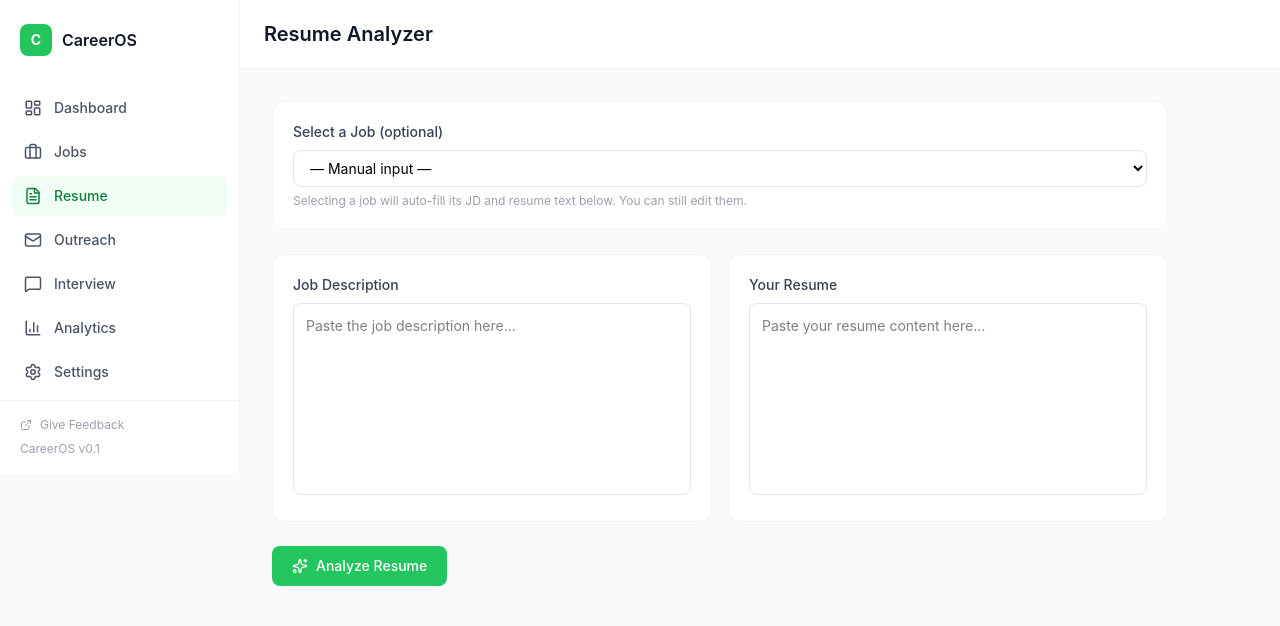
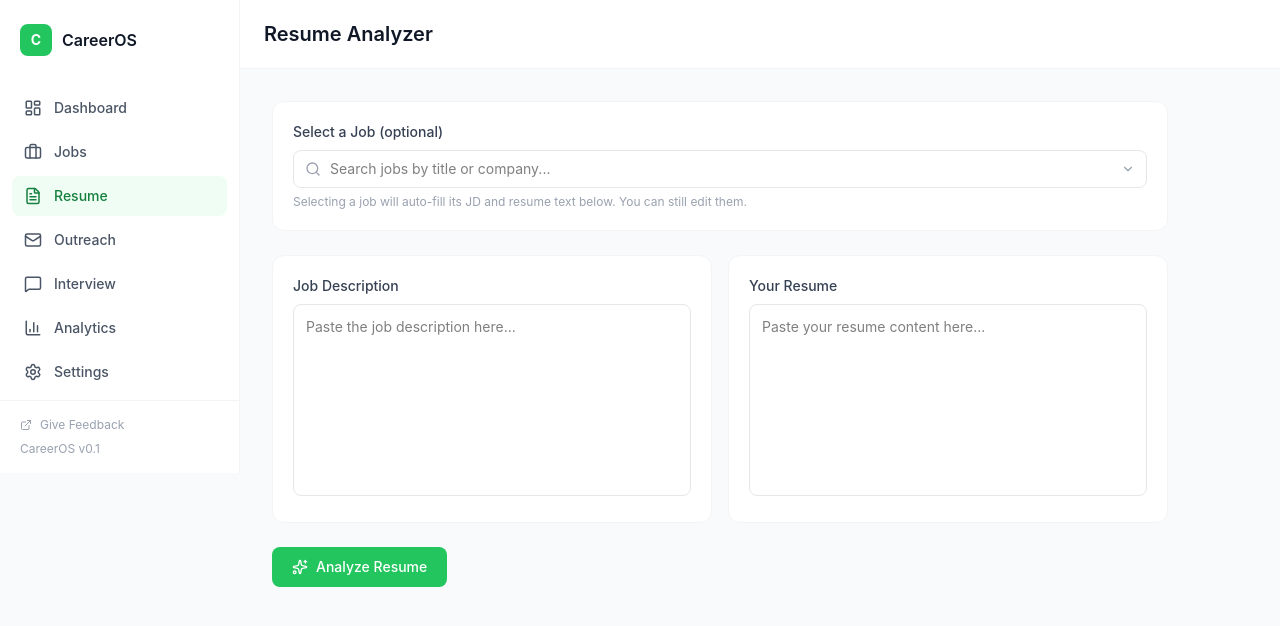
Before and after one commit to Alia2035/CareerOS, a Next.js app: page /resume in a window 1280 px wide. Shown: the top 626 px of the page. Built offline with nearby package versions, Linux system fonts and the light colour scheme.

Commit message:
Improved Job select

```diff
--- a/src/app/interview/page.tsx
+++ b/src/app/interview/page.tsx
@@ -5,6 +5,8 @@ import { useStore } from "@/lib/store";
 import { hasApiKey, getSettings, getLanguage } from "@/lib/settingsStore";
 import type { GeneratedQuestion, InterviewFeedback, QuestionType } from "@/types/interview";
 import { useT } from "@/lib/i18n";
+import JobSelector from "@/components/jobs/JobSelector";
+import type { Job } from "@/types";
 import {
   Loader2,
   Sparkles,
@@ -185,57 +187,48 @@ export default function InterviewPage() {
 
       {/* Job Selector */}
       <div className="bg-white rounded-xl border border-gray-100 p-5">
-        <label className="text-sm font-medium text-gray-700 mb-2 block">
-          {t("Select a Job")}
-        </label>
-        <select
-          value={selectedJobId}
-          onChange={(e) => handleJobSelect(e.target.value)}
-          className="w-full px-3 py-2 border border-gray-200 rounded-lg text-sm focus:outline-none focus:ring-2 focus:ring-primary-200 focus:border-primary-300"
-        >
-          <option value="">— Choose a job —</option>
-          {jobs.map((job) => (
-            <option key={job.id} value={job.id}>
-              {job.company} — {job.position}
-            </option>
-          ))}
-        </select>
-
-        {selectedJob && (
-          <div className="mt-3 bg-primary-50 border border-primary-100 rounded-lg p-4">
+        <JobSelector
+          jobs={jobs}
+          selectedJobId={selectedJobId}
+          onSelect={handleJobSelect}
+          onClear={handleClearJob}
+          placeholder="Search jobs by title or company..."
+          label={t("Select a Job")}
+          renderSelectedJob={(job: Job, onClear: () => void) => (
+            <div className="bg-primary-50 border border-primary-100 rounded-lg p-4">
               <div className="flex items-start justify-between">
                 <div className="grid sm:grid-cols-2 gap-3 text-sm">
                   <div className="flex items-center gap-2">
                     <Briefcase size={14} className="text-primary-500 shrink-0" />
-                  <span className="font-medium text-gray-900">{selectedJob.position}</span>
+                    <span className="font-medium text-gray-900">{job.position}</span>
                   </div>
                   <div className="flex items-center gap-2">
                     <MapPin size={14} className="text-gray-400 shrink-0" />
-                  <span className="text-gray-600">{selectedJob.company}</span>
+                    <span className="text-gray-600">{job.company}</span>
                   </div>
-                {selectedJob.atsScore != null && (
+                  {job.atsScore != null && (
                     <div className="flex items-center gap-2">
                       <Target size={14} className="text-gray-400 shrink-0" />
                       <span className="text-gray-600">
                         ATS Score:{" "}
                         <span
                           className={
-                          selectedJob.atsScore >= 80
+                            job.atsScore >= 80
                               ? "text-green-600 font-medium"
-                            : selectedJob.atsScore >= 60
+                              : job.atsScore >= 60
                                 ? "text-amber-600 font-medium"
                                 : "text-red-600 font-medium"
                           }
                         >
-                        {selectedJob.atsScore}/100
+                          {job.atsScore}/100
                         </span>
                       </span>
                     </div>
                   )}
-                {selectedJob.missingKeywords.length > 0 && (
+                  {job.missingKeywords.length > 0 && (
                     <div className="sm:col-span-2 flex flex-wrap items-center gap-1.5">
                       <span className="text-xs text-gray-500">Missing Keywords:</span>
-                    {selectedJob.missingKeywords.slice(0, 6).map((kw) => (
+                      {job.missingKeywords.slice(0, 6).map((kw) => (
                         <span
                           key={kw}
                           className="inline-block px-2 py-0.5 rounded-full bg-red-50 text-red-600 text-xs"
@@ -243,28 +236,29 @@ export default function InterviewPage() {
                           {kw}
                         </span>
                       ))}
-                    {selectedJob.missingKeywords.length > 6 && (
+                      {job.missingKeywords.length > 6 && (
                         <span className="text-xs text-gray-400">
-                        +{selectedJob.missingKeywords.length - 6} more
+                          +{job.missingKeywords.length - 6} more
                         </span>
                       )}
                     </div>
                   )}
                 </div>
                 <button
-                onClick={handleClearJob}
+                  onClick={onClear}
                   className="text-gray-400 hover:text-gray-600 transition-colors shrink-0"
                 >
                   <X size={16} />
                 </button>
               </div>
-            {selectedJob.jobDescription && (
+              {job.jobDescription && (
                 <p className="mt-2 text-xs text-gray-400 line-clamp-2">
-                JD: {selectedJob.jobDescription}
+                  JD: {job.jobDescription}
                 </p>
               )}
             </div>
           )}
+        />
       </div>
 
       {/* Generate Questions */}
--- a/src/app/outreach/page.tsx
+++ b/src/app/outreach/page.tsx
@@ -5,6 +5,8 @@ import { useStore } from "@/lib/store";
 import { hasApiKey, getSettings, getLanguage } from "@/lib/settingsStore";
 import type { FollowUpType } from "@/lib/outreachGenerator";
 import { useT } from "@/lib/i18n";
+import JobSelector from "@/components/jobs/JobSelector";
+import type { Job } from "@/types";
 import { Loader2, Copy, Check, Sparkles, Mail, Briefcase, MapPin, X, RefreshCw, AlertCircle } from "lucide-react";
 
 type EmailType = "cold-email" | "connect-message" | "follow-up";
@@ -172,50 +174,40 @@ export default function OutreachPage() {
 
       {/* Job Selector */}
       <div className="bg-white rounded-xl border border-gray-100 p-5">
-        <label className="text-sm font-medium text-gray-700 mb-2 block">
-          {t("Select a Job (optional)")}
-        </label>
-        <select
-          value={selectedJobId}
-          onChange={(e) => handleJobSelect(e.target.value)}
-          className="w-full px-3 py-2 border border-gray-200 rounded-lg text-sm focus:outline-none focus:ring-2 focus:ring-primary-200 focus:border-primary-300"
-        >
-          <option value="">— Manual input —</option>
-          {jobs.map((job) => (
-            <option key={job.id} value={job.id}>
-              {job.company} — {job.position}
-            </option>
-          ))}
-        </select>
-
-        {selectedJob && (
-          <div className="mt-3 flex items-start justify-between bg-primary-50 border border-primary-100 rounded-lg p-3">
+        <JobSelector
+          jobs={jobs}
+          selectedJobId={selectedJobId}
+          onSelect={handleJobSelect}
+          onClear={handleClearJob}
+          placeholder="Search jobs by title or company..."
+          label={t("Select a Job (optional)")}
+          hint="Selecting a job auto-fills company and position, and uses its JD/resume for personalized email generation."
+          renderSelectedJob={(job: Job, onClear: () => void) => (
+            <div className="flex items-start justify-between bg-primary-50 border border-primary-100 rounded-lg p-3">
               <div className="space-y-1 text-sm">
                 <div className="flex items-center gap-2 font-medium text-gray-900">
                   <Briefcase size={14} className="text-primary-500" />
-                {selectedJob.position}
+                  {job.position}
                 </div>
                 <div className="flex items-center gap-2 text-gray-500">
                   <MapPin size={14} />
-                {selectedJob.company}
+                  {job.company}
                 </div>
-              {selectedJob.jobDescription && (
+                {job.jobDescription && (
                   <p className="text-xs text-gray-400 mt-1">
-                  JD: {selectedJob.jobDescription.slice(0, 100)}...
+                    JD: {job.jobDescription.slice(0, 100)}...
                   </p>
                 )}
               </div>
               <button
-              onClick={handleClearJob}
+                onClick={onClear}
                 className="text-gray-400 hover:text-gray-600 transition-colors"
               >
                 <X size={16} />
               </button>
             </div>
           )}
-        <p className="mt-1.5 text-xs text-gray-400">
-          Selecting a job auto-fills company and position, and uses its JD/resume for personalized email generation.
-        </p>
+        />
       </div>
 
       {/* Email Generator Form */}
--- a/src/app/resume/page.tsx
+++ b/src/app/resume/page.tsx
@@ -7,6 +7,7 @@ import { getSettings, getLanguage } from "@/lib/settingsStore";
 import { useT } from "@/lib/i18n";
 import { Loader2, Sparkles, Target, AlertCircle, Lightbulb, CheckCircle2, Copy } from "lucide-react";
 import type { ResumeAnalysis } from "@/types";
+import JobSelector from "@/components/jobs/JobSelector";
 
 function ResumeAnalyzer() {
   const searchParams = useSearchParams();
@@ -54,6 +55,13 @@ function ResumeAnalyzer() {
       setJdText(job.jobDescription || "");
       setResumeText(job.resumeText || "");
     }
+  };
+
+  const handleClearJob = () => {
+    setSelectedJobId("");
+    setJdText("");
+    setResumeText("");
+    setResult(null);
   };
 
   const handleAnalyze = async () => {
@@ -169,24 +177,15 @@ function ResumeAnalyzer() {
     <div className="space-y-6 max-w-4xl">
       {/* Job Selector */}
       <div className="bg-white rounded-xl border border-gray-100 p-5">
-        <label className="text-sm font-medium text-gray-700 mb-2 block">
-          {t("Select a Job (optional)")}
-        </label>
-        <select
-          value={selectedJobId}
-          onChange={(e) => handleJobSelect(e.target.value)}
-          className="w-full px-3 py-2 border border-gray-200 rounded-lg text-sm focus:outline-none focus:ring-2 focus:ring-primary-200 focus:border-primary-300"
-        >
-          <option value="">— Manual input —</option>
-          {jobs.map((job) => (
-            <option key={job.id} value={job.id}>
-              {job.company} — {job.position}
-            </option>
-          ))}
-        </select>
-        <p className="mt-1.5 text-xs text-gray-400">
-          Selecting a job will auto-fill its JD and resume text below. You can still edit them.
-        </p>
+        <JobSelector
+          jobs={jobs}
+          selectedJobId={selectedJobId}
+          onSelect={handleJobSelect}
+          onClear={handleClearJob}
+          placeholder="Search jobs by title or company..."
+          label={t("Select a Job (optional)")}
+          hint="Selecting a job will auto-fill its JD and resume text below. You can still edit them."
+        />
       </div>
 
       <div className="grid md:grid-cols-2 gap-4">
--- /dev/null
+++ b/src/components/jobs/JobSelector.tsx
@@ -0,0 +1,205 @@
+"use client";
+
+import { useState, useRef, useEffect, useMemo, type ReactNode } from "react";
+import type { Job } from "@/types";
+import { Search, X, ChevronDown } from "lucide-react";
+
+interface Props {
+  jobs: Job[];
+  selectedJobId: string;
+  onSelect: (jobId: string) => void;
+  onClear: () => void;
+  placeholder?: string;
+  label?: string;
+  hint?: string;
+  /** Optional: custom card rendered below the input when a job is selected */
+  renderSelectedJob?: (job: Job, onClear: () => void) => ReactNode;
+}
+
+function highlightText(text: string, query: string): ReactNode {
+  if (!query.trim()) return text;
+  const escaped = query.replace(/[.*+?^${}()|[\]\\]/g, "\\$&");
+  const regex = new RegExp(`(${escaped})`, "gi");
+  const parts = text.split(regex);
+  return parts.map((part, i) =>
+    regex.test(part)
+      ? <mark key={i} className="bg-yellow-100 text-yellow-900 rounded-sm px-0.5">{part}</mark>
+      : part,
+  );
+}
+
+export default function JobSelector({
+  jobs,
+  selectedJobId,
+  onSelect,
+  onClear,
+  placeholder = "Search jobs...",
+  label = "Select a Job",
+  hint,
+  renderSelectedJob,
+}: Props) {
+  const [query, setQuery] = useState("");
+  const [open, setOpen] = useState(false);
+  const [activeIndex, setActiveIndex] = useState(0);
+  const containerRef = useRef<HTMLDivElement>(null);
+  const inputRef = useRef<HTMLInputElement>(null);
+
+  const selectedJob = jobs.find((j) => j.id === selectedJobId);
+
+  const filtered = useMemo(() => {
+    if (!query.trim()) return jobs;
+    const q = query.toLowerCase();
+    return jobs.filter(
+      (j) =>
+        j.position.toLowerCase().includes(q) ||
+        j.company.toLowerCase().includes(q),
+    );
+  }, [jobs, query]);
+
+  // Reset active index when filtered list changes
+  useEffect(() => {
+    setActiveIndex(0);
+  }, [filtered.length]);
+
+  // Close dropdown on click outside
+  useEffect(() => {
+    const handler = (e: MouseEvent) => {
+      if (containerRef.current && !containerRef.current.contains(e.target as Node)) {
+        setOpen(false);
+        setQuery("");
+      }
+    };
+    document.addEventListener("mousedown", handler);
+    return () => document.removeEventListener("mousedown", handler);
+  }, []);
+
+  const handleSelect = (jobId: string) => {
+    onSelect(jobId);
+    setOpen(false);
+    setQuery("");
+    setActiveIndex(0);
+  };
+
+  const handleClear = () => {
+    onClear();
+    setQuery("");
+    setOpen(false);
+    setActiveIndex(0);
+  };
+
+  const handleKeyDown = (e: React.KeyboardEvent) => {
+    if (!open) {
+      if (e.key === "ArrowDown" || e.key === "Enter") {
+        setOpen(true);
+        e.preventDefault();
+      }
+      return;
+    }
+
+    switch (e.key) {
+      case "ArrowDown":
+        e.preventDefault();
+        setActiveIndex((prev) => Math.min(prev + 1, filtered.length - 1));
+        break;
+      case "ArrowUp":
+        e.preventDefault();
+        setActiveIndex((prev) => Math.max(prev - 1, 0));
+        break;
+      case "Enter":
+        e.preventDefault();
+        if (filtered.length > 0 && filtered[activeIndex]) {
+          handleSelect(filtered[activeIndex].id);
+        }
+        break;
+      case "Escape":
+        setOpen(false);
+        setQuery("");
+        setActiveIndex(0);
+        break;
+    }
+  };
+
+  return (
+    <div ref={containerRef} className="relative">
+      {label && (
+        <label className="text-sm font-medium text-gray-700 mb-2 block">
+          {label}
+        </label>
+      )}
+
+      {/* Input area */}
+      <div className="relative">
+        <Search size={16} className="absolute left-3 top-1/2 -translate-y-1/2 text-gray-400" />
+        <input
+          ref={inputRef}
+          type="text"
+          value={query}
+          onChange={(e) => {
+            setQuery(e.target.value);
+            if (!open) setOpen(true);
+          }}
+          onFocus={() => setOpen(true)}
+          onKeyDown={handleKeyDown}
+          placeholder={selectedJob ? `${selectedJob.company} — ${selectedJob.position}` : placeholder}
+          className="w-full pl-9 pr-8 py-2 border border-gray-200 rounded-lg text-sm focus:outline-none focus:ring-2 focus:ring-primary-200 focus:border-primary-300"
+        />
+        {(query || selectedJob) && (
+          <button
+            onClick={() => {
+              if (selectedJob) {
+                handleClear();
+              } else {
+                setQuery("");
+                setOpen(false);
+              }
+            }}
+            className="absolute right-2.5 top-1/2 -translate-y-1/2 p-0.5 rounded hover:bg-gray-100 text-gray-400 hover:text-gray-600"
+          >
+            <X size={14} />
+          </button>
+        )}
+        {!query && !selectedJob && (
+          <ChevronDown size={14} className="absolute right-3 top-1/2 -translate-y-1/2 text-gray-400 pointer-events-none" />
+        )}
+      </div>
+
+      {/* Dropdown */}
+      {open && (
+        <div className="absolute z-20 mt-1 w-full bg-white border border-gray-200 rounded-lg shadow-lg max-h-64 overflow-y-auto">
+          {filtered.length === 0 ? (
+            <div className="px-4 py-3 text-sm text-gray-400 text-center">
+              No matching jobs — you can still enter details manually
+            </div>
+          ) : (
+            filtered.map((job, i) => (
+              <button
+                key={job.id}
+                type="button"
+                onClick={() => handleSelect(job.id)}
+                onMouseEnter={() => setActiveIndex(i)}
+                className={`w-full text-left px-4 py-2.5 text-sm transition-colors ${
+                  i === activeIndex
+                    ? "bg-primary-50 text-primary-900"
+                    : "text-gray-700 hover:bg-gray-50"
+                } ${i !== filtered.length - 1 ? "border-b border-gray-50" : ""}`}
+              >
+                <span className="font-medium">{highlightText(job.position, query)}</span>
+                <span className="text-gray-400 mx-1.5">—</span>
+                <span className="text-gray-500">{highlightText(job.company, query)}</span>
+              </button>
+            ))
+          )}
+        </div>
+      )}
+
+      {/* Selected job card (optional, page-specific) */}
+      {selectedJob && renderSelectedJob && (
+        <div className="mt-3">{renderSelectedJob(selectedJob, handleClear)}</div>
+      )}
+
+      {hint && !selectedJob && (
+        <p className="mt-1.5 text-xs text-gray-400">{hint}</p>
+      )}
+    </div>
+  );
+}
```
Lines whose indentation alone changed are shown as unchanged.
